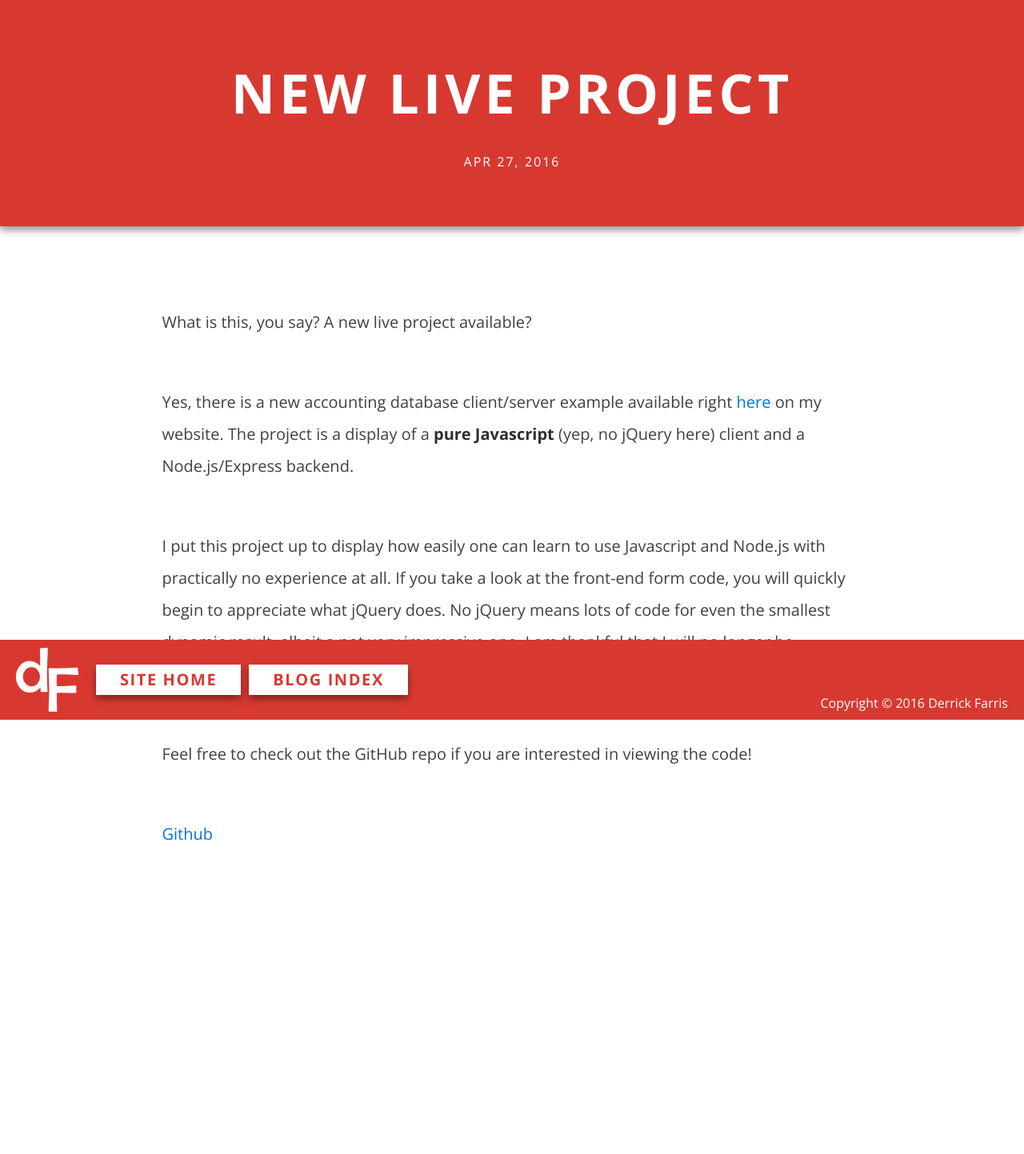
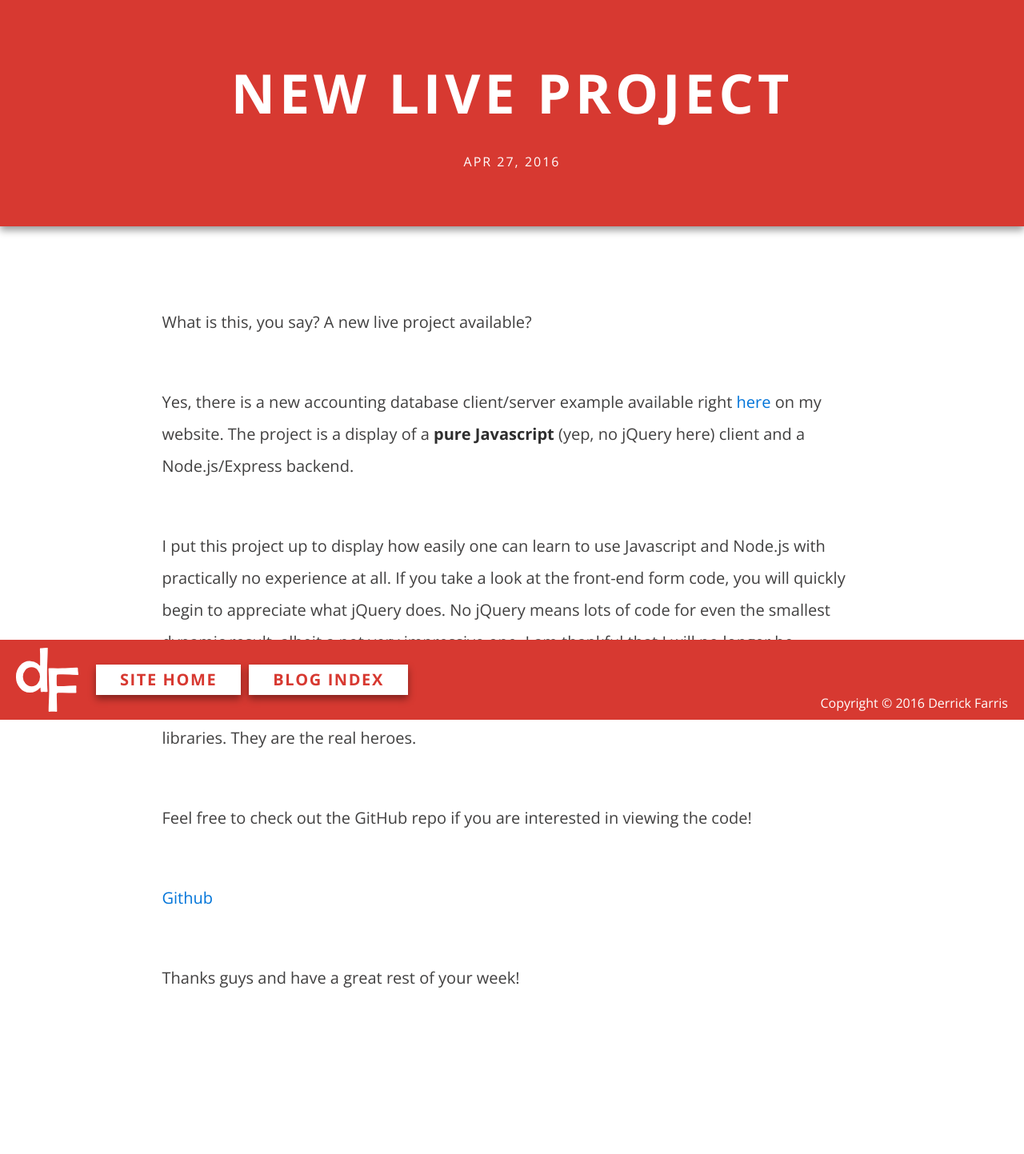
Before and after one commit to ThatOneBro/thatonebro.github.io, a Jekyll site: the page built from _posts/2016-04-26-new-live-project.md, in a window 1280 px wide. Shown: the whole page at 80% size. Built offline with Jekyll 4.4.1, drawn with Linux system fonts in a browser that asks for light colours; before the commit the page ends 1263 px from its top, so only the background shows below that.

Commit message:
Update 2016-04-26-new-live-project.md

```diff
--- a/_posts/2016-04-26-new-live-project.md
+++ b/_posts/2016-04-26-new-live-project.md
@@ -15,8 +15,11 @@
 I put this project up to display how easily one can learn to use Javascript and Node.js with practically no experience at all.
 If you take a look at the front-end form code, you will quickly begin to appreciate what jQuery does.
 No jQuery means lots of code for even the smallest dynamic result, albeit a not very impressive one.
-I am thankful that I will no longer be restricting myself to pure Javascript after this project.
+I am thankful that I will no longer be restricting myself to pure Javascript ever again -- like seriously, it's awful.
+When you get the chance, you should definitely thank the developers who created jQuery and other Javascript libraries. They are the real heroes.
 
 Feel free to check out the GitHub repo if you are interested in viewing the code!
 
 [Github](https://github.com/ThatOneBro/Accounting-Journal-Database-Example "Accounting Database Repo")
+
+Thanks guys and have a great rest of your week!
```
